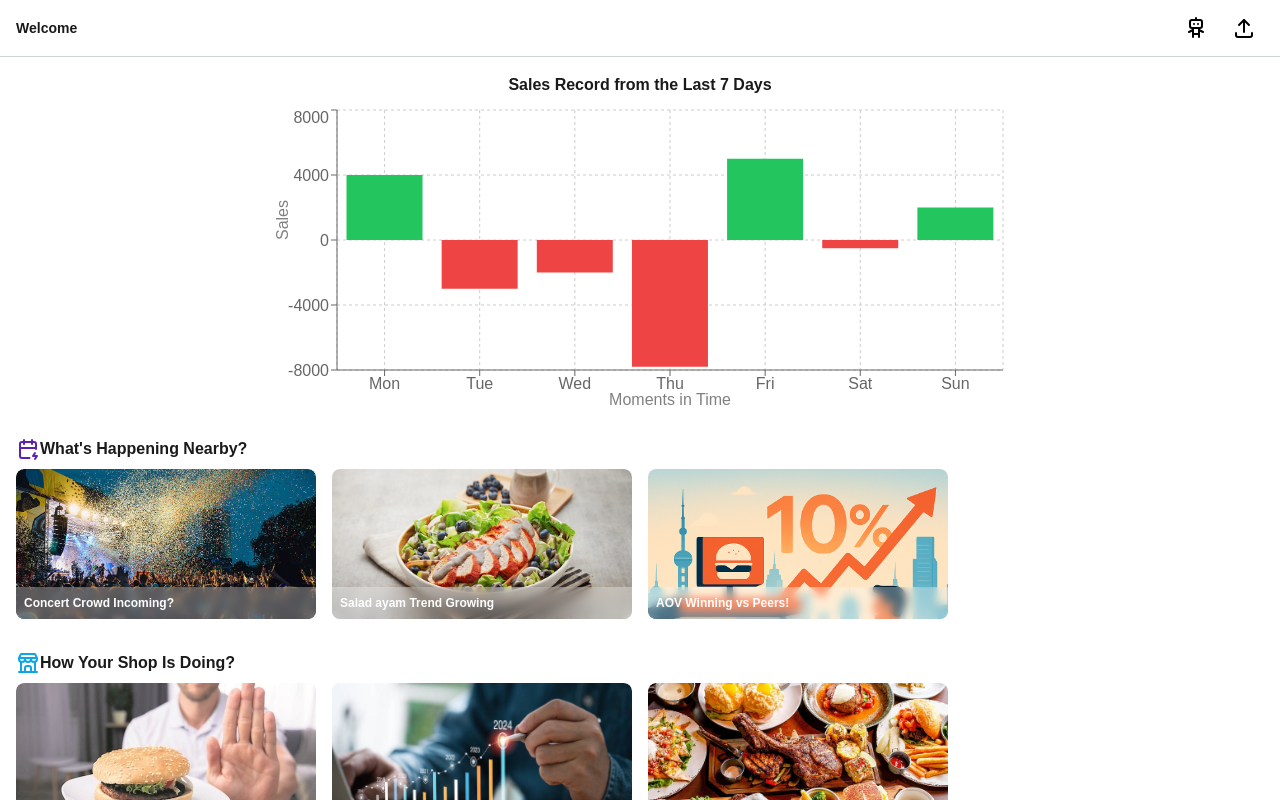
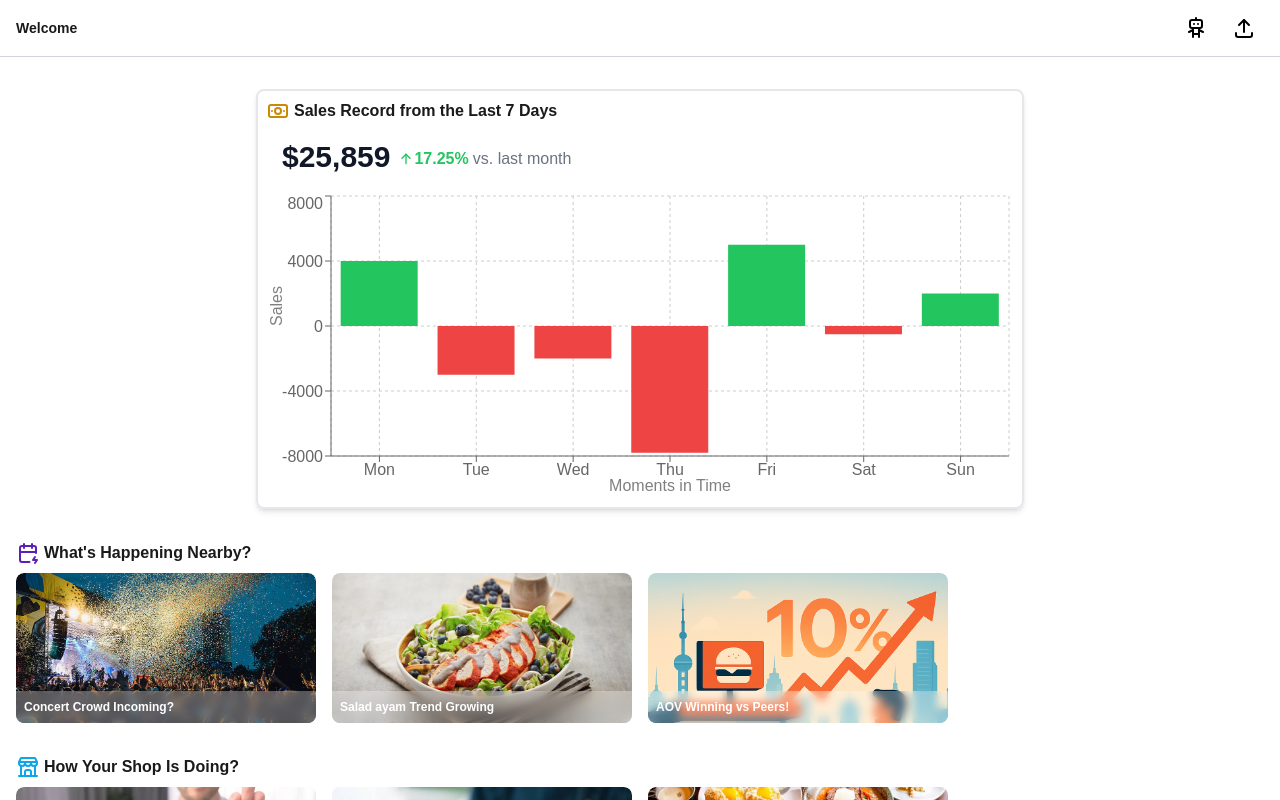
Before and after one commit to Kelocker/UM-HACKATHON-2025-BENINGING, a React (Create React App) app in the folder frontend/: page / in a window 1280 px wide. Shown: the top 800 px of the page. Built offline with nearby package versions, Linux system fonts and the light colour scheme.

Commit message:
update the graph hardcode ui

```diff
--- a/frontend/src/components/ImagesBlog.tsx
+++ b/frontend/src/components/ImagesBlog.tsx
@@ -28,7 +28,7 @@ const ImagesBlog = ({ images, title, Icon, iconColor }) => {
 
   return (
     <div className="p-4">
-      <div className="text-start flex font-semibold mb-2">
+      <div className="text-start flex gap-1 font-semibold mb-2">
         <Icon className={iconColor} />
 
         {title}
--- a/frontend/src/page/HomePage.tsx
+++ b/frontend/src/page/HomePage.tsx
@@ -28,14 +28,14 @@ import {
   Cell,
 } from "recharts";
 import {
-  IconLabelImportantFilled,
   IconRobot,
-  IconFiretruck,
   IconUpload,
   IconMoneybag,
-  IconShoppingBag,
   IconBuildingStore,
   IconCalendarBolt,
+  IconArrowDown,
+  IconArrowUp,
+  IconCashBanknote,
 } from "@tabler/icons-react";
 
 // import LocalNotificationButton from "../components/LocalNotificationButton.tsx";
@@ -127,6 +127,9 @@ const HomePage = () => {
     "#87CEEB",
   ]; // Pride colors + sky blue
 
+  const amount = 25859;
+  const change = 17.25;
+
   return (
     <div className="bg-white min-h-screen">
       <div className="flex items-center justify-between px-4 py-2 border-b border-gray-300">
@@ -150,10 +153,36 @@ const HomePage = () => {
         <LocalNotificationButton />
 
       </div> */}
-      <div className="w-[100%] flex justify-center">
-        <div className="p-4 w-[100%] max-w-3xl">
-          <div className="text-center font-semibold mb-2">
-            Sales Record from the Last 7 Days
+      <div className="w-[100%] mt-4 flex justify-center p-4">
+        <div className="p-2  pb-4 w-[100%] max-w-3xl border-2 shadow-md rounded-lg">
+          <div className="md:text-center text-start flex gap-1 font-semibold mb-4">
+            <IconCashBanknote className="text-yellow-600" /> Sales Record from
+            the Last 7 Days
+          </div>
+
+          <div className="flex px-4 gap-2 mb-4">
+            <div className="text-3xl text-end font-bold text-gray-900">
+              ${amount.toLocaleString()}
+            </div>
+            <div className="text-sm text-gray-500 flex justify-end items-center mt-1">
+              {change >= 0 ? (
+                <>
+                  <IconArrowUp className="w-4 h-4 text-green-500" />
+                  <span className="text-green-500 font-semibold">
+                    {change}%
+                  </span>
+                  <span className="ml-1">vs. last month</span>
+                </>
+              ) : (
+                <>
+                  <IconArrowDown className="w-4 h-4 text-red-500" />
+                  <span className="text-red-500 font-semibold">
+                    {Math.abs(change)}%
+                  </span>
+                  <span className="ml-1">vs. last month</span>
+                </>
+              )}
+            </div>
           </div>
 
           <ResponsiveContainer width="100%" height={300}>
@@ -176,7 +205,7 @@ const HomePage = () => {
                   <Cell
                     key={index}
                     fill={entry.sales >= 0 ? "#22c55e" : "#ef4444"} // Use green for positive sales, red for negative
-                    // fill={colors[index % colors.length]} //for diffrent bar color
+                    // fill={colors[index % colors.length]} // each day not same color
                     className="cursor-pointer"
                     onClick={() =>
                       navigate("/aibot", {
```
